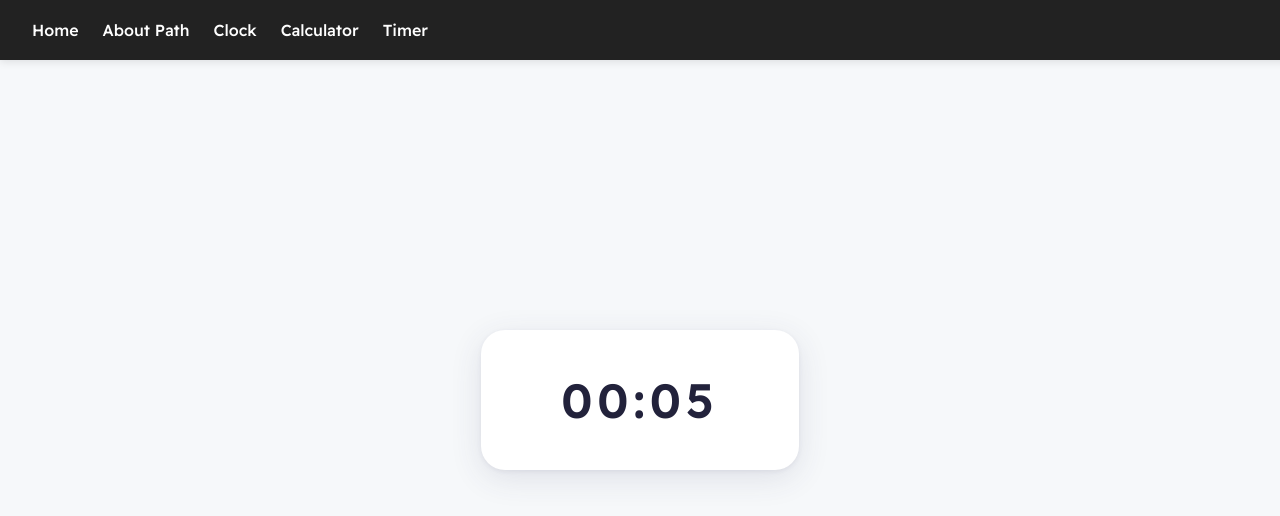
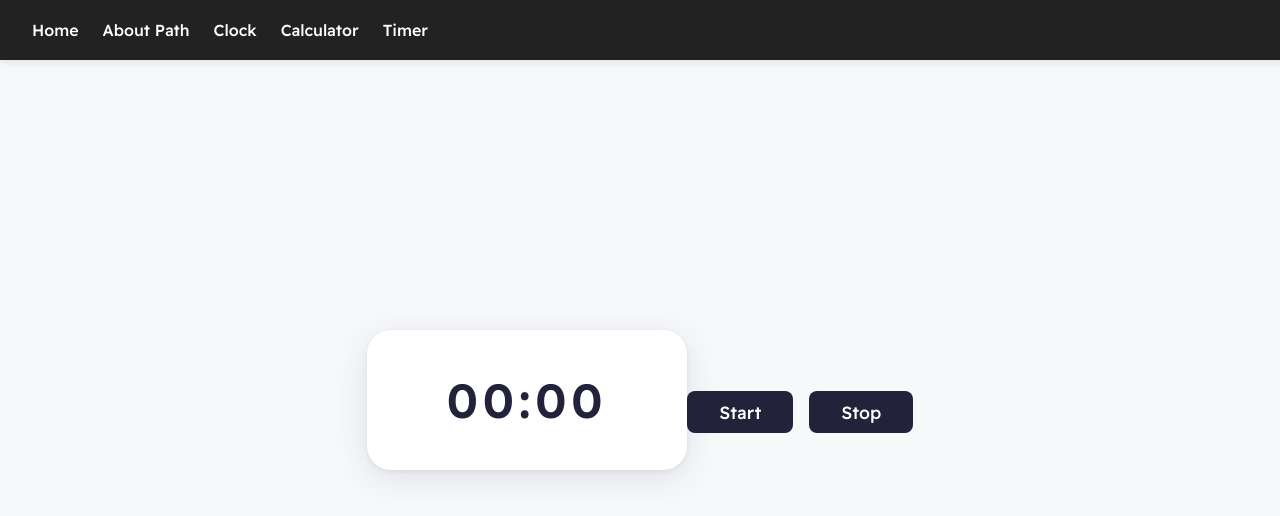
Before and after one commit to rsloth352/Path-1.0, a plain HTML site: page timer.html in a window 1280 px wide. Drawn offline with Linux system fonts and the light colour scheme.

Commit message:
Updated files for 0.5.5

```diff
--- a/timer.html
+++ b/timer.html
@@ -35,10 +35,31 @@
         #timer:hover {
             box-shadow: 0 12px 40px rgba(60,60,100,0.18), 0 2px 8px rgba(60,60,100,0.10);
         }
+        .timer-controls {
+            margin-top: 24px;
+            display: flex;
+            gap: 16px;
+            justify-content: center;
+        }
+        .timer-controls button {
+            padding: 10px 32px;
+            font-size: 1.1em;
+            border: none;
+            border-radius: 8px;
+            background: #22223b;
+            color: #fff;
+            cursor: pointer;
+            font-family: 'Readex Pro', sans-serif;
+            font-weight: 500;
+            transition: background 0.2s;
+        }
+        .timer-controls button:hover {
+            background: #4a4e69;
+        }
     </style>
     </head>
     <body>
-                <div class="navigation">
+        <div class="navigation">
             <nav>
                 <ul>
                     <li><a href="index.html">Home</a></li>
@@ -50,15 +71,36 @@
             </nav>
         </div>
         <div id="timer">00:00</div>
+        <div class="timer-controls">
+            <button id="startBtn">Start</button>
+            <button id="stopBtn">Stop</button>
+        </div>
         <script>
             let seconds = 0;
+            let timerInterval = null;
+
             function updateTimer() {
                 const min = String(Math.floor(seconds / 60)).padStart(2, '0');
                 const sec = String(seconds % 60).padStart(2, '0');
                 document.getElementById('timer').textContent = `${min}:${sec}`;
                 seconds++;
             }
-            setInterval(updateTimer, 1000);
+
+            function startTimer() {
+                if (!timerInterval) {
+                    timerInterval = setInterval(updateTimer, 1000);
+                }
+            }
+
+            function stopTimer() {
+                clearInterval(timerInterval);
+                timerInterval = null;
+            }
+
+            document.getElementById('startBtn').addEventListener('click', startTimer);
+            document.getElementById('stopBtn').addEventListener('click', stopTimer);
+
+            // Initialize display
             updateTimer();
         </script>
     </body>
```
